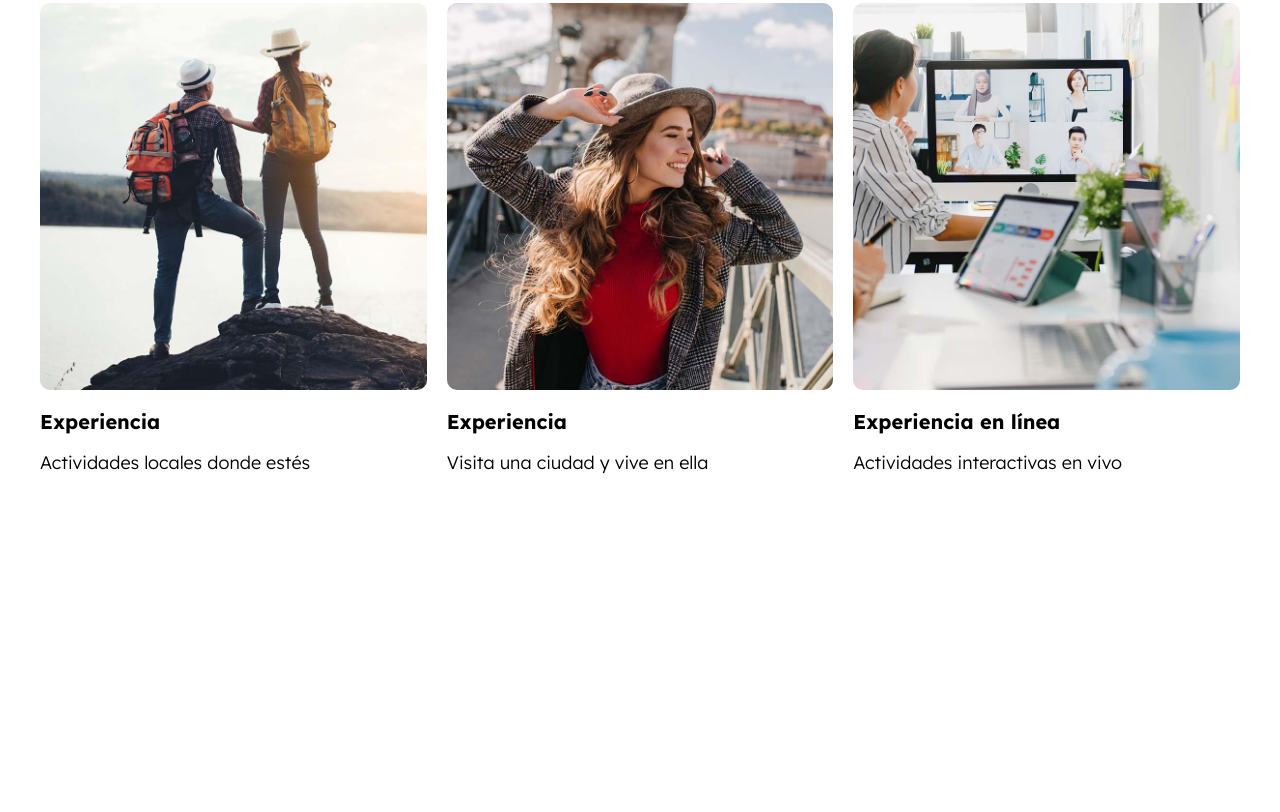
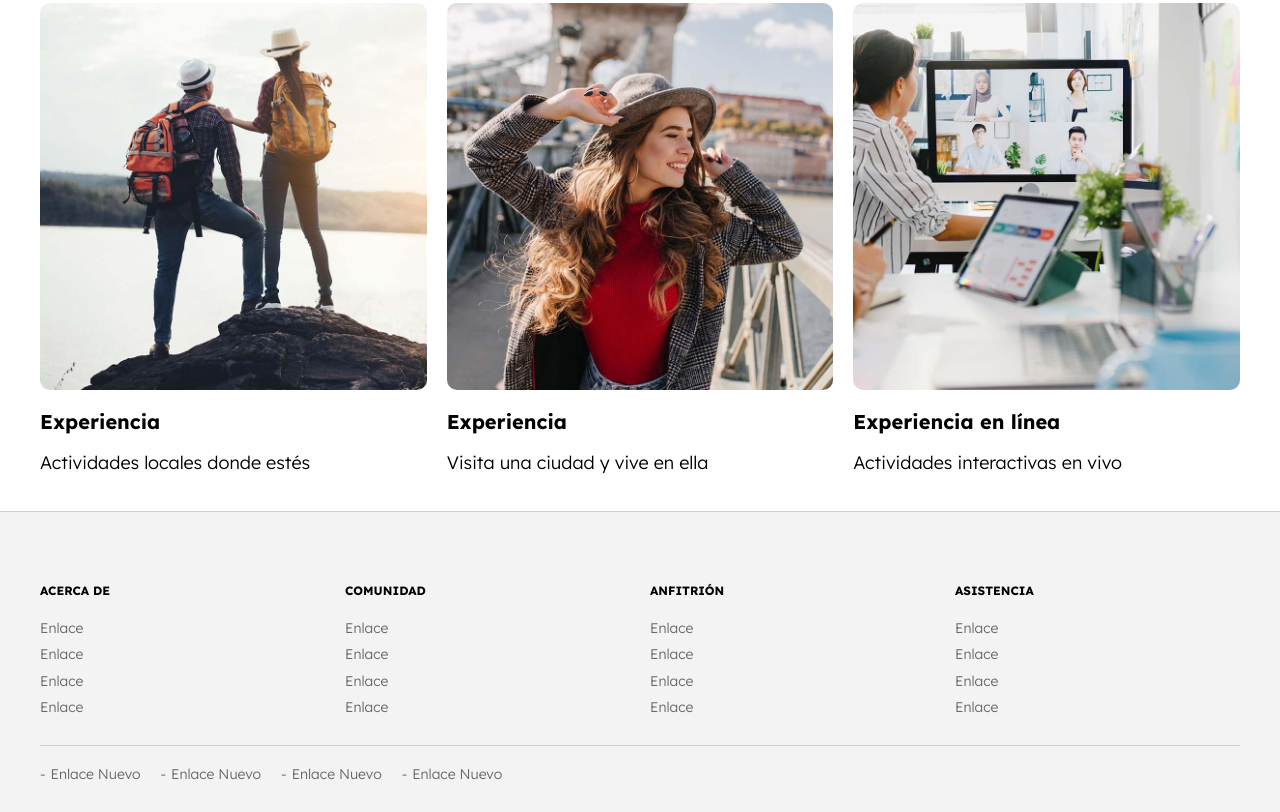
Before and after one commit to mcmmiguel/TravelHomepageProject, a website: page index.html in a window 1280 px wide. Shown: the part 2302-3114 px from the top of the page. Before the commit the page ends 2813 px from the top, so only its background shows below. Drawn offline with Linux system fonts and the light colour scheme.

Commit message:
_footer.scss: creado y enlazado. Estilos finalizados para la Seccion Footer

```diff
--- a/index.html
+++ b/index.html
@@ -197,5 +197,59 @@
         </div>
     </main>
 
+    <footer class="footer">
+        <div class="footer__grid contenedor">
+            <div class="footer__widget">
+                <h3 class="footer__heading">Acerca de</h3>
+                <nav class="footer__menu">
+                    <a href="#" class="footer__enlace">Enlace</a>
+                    <a href="#" class="footer__enlace">Enlace</a>
+                    <a href="#" class="footer__enlace">Enlace</a>
+                    <a href="#" class="footer__enlace">Enlace</a>
+                </nav>
+            </div>
+
+            <div class="footer__widget">
+                <h3 class="footer__heading">Comunidad</h3>
+                <nav class="footer__menu">
+                    <a href="#" class="footer__enlace">Enlace</a>
+                    <a href="#" class="footer__enlace">Enlace</a>
+                    <a href="#" class="footer__enlace">Enlace</a>
+                    <a href="#" class="footer__enlace">Enlace</a>
+                </nav>
+            </div>
+
+            <div class="footer__widget">
+                <h3 class="footer__heading">Anfitrión</h3>
+                <nav class="footer__menu">
+                    <a href="#" class="footer__enlace">Enlace</a>
+                    <a href="#" class="footer__enlace">Enlace</a>
+                    <a href="#" class="footer__enlace">Enlace</a>
+                    <a href="#" class="footer__enlace">Enlace</a>
+                </nav>
+            </div>
+
+            <div class="footer__widget">
+                <h3 class="footer__heading">Asistencia</h3>
+                <nav class="footer__menu">
+                    <a href="#" class="footer__enlace">Enlace</a>
+                    <a href="#" class="footer__enlace">Enlace</a>
+                    <a href="#" class="footer__enlace">Enlace</a>
+                    <a href="#" class="footer__enlace">Enlace</a>
+                </nav>
+            </div>
+        </div>
+
+        <div class="footer__barra contenedor">
+            <nav class="footer__barranav">
+                <a href="#" class="footer__enlace footer__enlace--barra">Enlace Nuevo</a>
+                <a href="#" class="footer__enlace footer__enlace--barra">Enlace Nuevo</a>
+                <a href="#" class="footer__enlace footer__enlace--barra">Enlace Nuevo</a>
+                <a href="#" class="footer__enlace footer__enlace--barra">Enlace Nuevo</a>
+            </nav>
+        </div>
+
+    </footer>
+
 </body>
 </html>
--- a/src/scss/app.scss
+++ b/src/scss/app.scss
@@ -1,3 +1,4 @@
 @use 'base';
 @use 'ui/header';
 @use 'ui/contenido';
+@use 'ui/footer';
--- /dev/null
+++ b/src/scss/ui/footer/_footer.scss
@@ -0,0 +1,54 @@
+@use 'base/variables' as v;
+@use 'base/mixins' as m;
+
+
+.footer {
+    background-color: lighten($color: v.$grisClaro, $amount: 7%);
+    border-top: 1px solid lighten($color: v.$gris, $amount: 40%);
+    padding-top: 5rem;
+    &__grid {
+        @include m.tablet {
+            @include m.grid(2, 2rem);
+        }
+
+        @include m.desktop {
+            @include m.grid (4, 2rem);
+        }
+    }
+
+    &__heading {
+        text-transform: uppercase;
+        font-size: 1.2rem;
+    }
+
+    &__enlace {
+        display: block;
+        color: v.$gris;
+        font-size: 1.4rem;
+        margin-bottom: 1rem;
+    }
+
+    &__barra {
+        border-top: 1px solid lighten($color: v.$gris, $amount: 40%);
+        margin-top: 2rem;
+        padding: 2rem 0;
+    }
+
+    &__barranav {
+        display: flex;
+        flex-direction: column;
+
+        @include m.tablet {
+            flex-direction: row;
+            gap: 2rem;
+        }
+    }
+
+    &__enlace--barra {
+
+        &::before {
+            content: '-';
+            margin-right: .5rem;
+        }
+    }
+}
--- /dev/null
+++ b/src/scss/ui/footer/_index.scss
@@ -0,0 +1 @@
+@forward 'footer';
```
Also changed, not shown: build/css/app.css, 1 other file.
